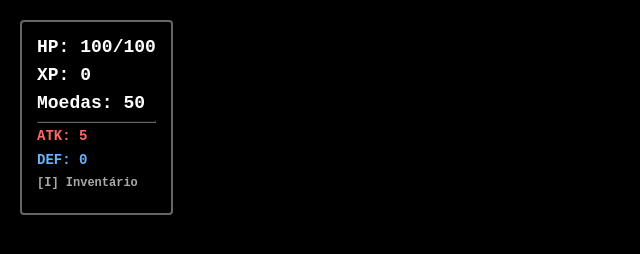
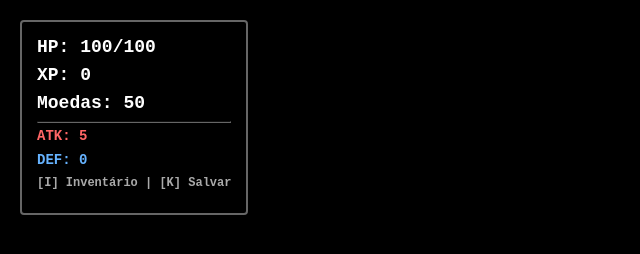
Before and after one commit to juanmendestrabalho-hub/meu-rpg-web, a plain HTML site: page index.html in a window 1280 px wide. Shown: the whole page, without its empty margins (0-640 px from the left). Drawn offline with nearby package versions, Linux system fonts and the light colour scheme.

Commit message:
Update index.html

```diff
--- a/index.html
+++ b/index.html
@@ -19,6 +19,7 @@
     <div id="game-container"></div>
 
     <div id="ui-layer">
+        <!-- Status fixo no canto da tela -->
         <div id="player-stats">
             <p>HP: <span id="stat-hp">100</span>/100</p>
             <p>XP: <span id="stat-xp">0</span></p>
@@ -26,7 +27,8 @@
             <hr style="border-color: #666; margin: 5px 0;">
             <p style="font-size: 14px; color: #ff6666;">ATK: <span id="stat-atk">5</span></p>
             <p style="font-size: 14px; color: #66b3ff;">DEF: <span id="stat-def">0</span></p>
-            <p style="font-size: 12px; color: #aaa; margin-top: 5px;">[I] Inventário</p>
+            <!-- MODIFICADO: Adicionado a tecla [K] -->
+            <p style="font-size: 12px; color: #aaa; margin-top: 5px;">[I] Inventário | [K] Salvar</p>
         </div>
 
         <div id="action-panel" class="hidden">
```
